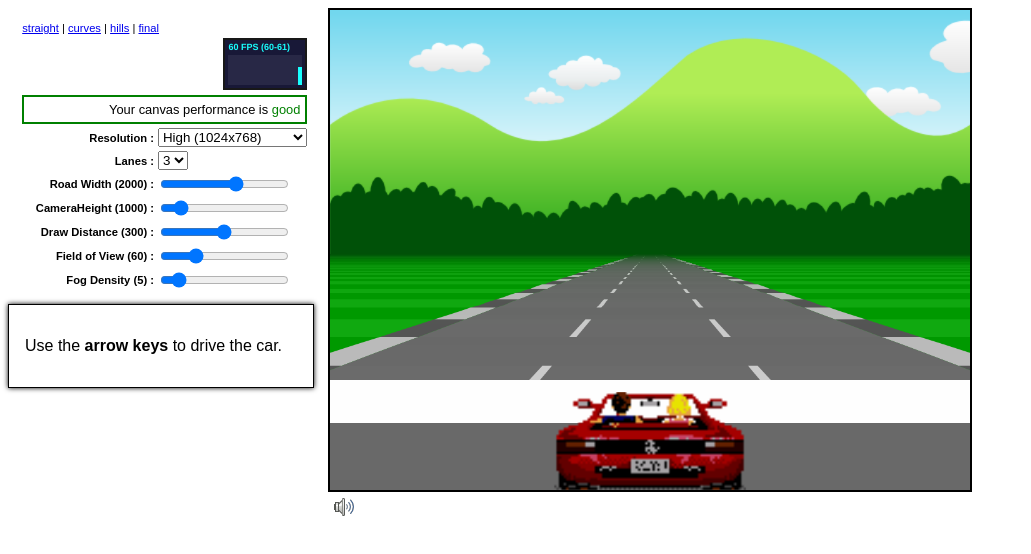
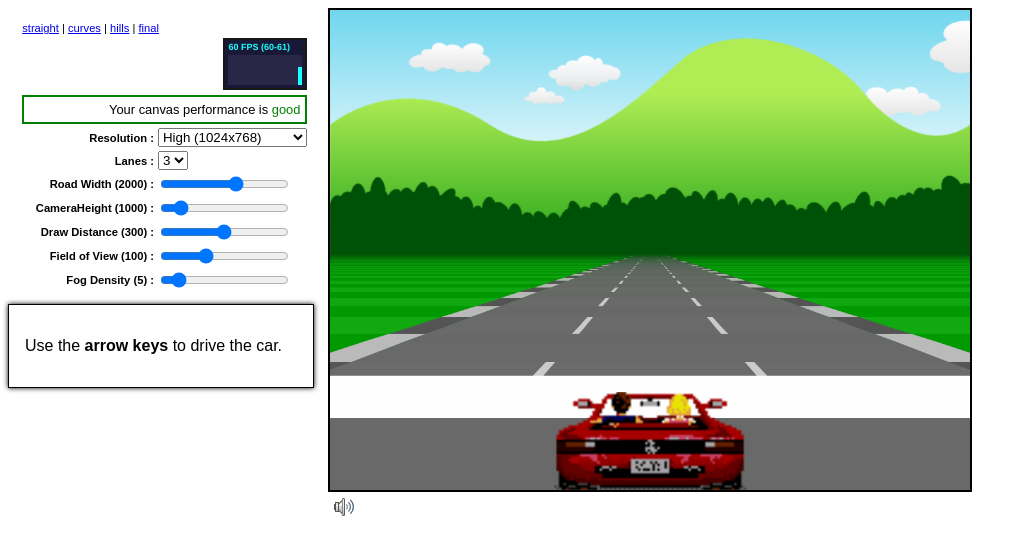
Before and after one commit to jakesgordon/javascript-racer, a plain HTML site: page v1.straight.html in a window 1280 px wide. Shown: the whole page, without its empty margins (0-1031 px from the left). Drawn offline with Linux system fonts and the light colour scheme.

Commit message:
corrected cameraDepth/fieldOfView calculations

```diff
--- a/v1.straight.html
+++ b/v1.straight.html
@@ -55,7 +55,7 @@
     </tr>
     <tr>
       <th><label for="fieldOfView">Field of View (<span id="currentFieldOfView"></span>) :</label></th>
-      <td><input id="fieldOfView" type='range' min='40' max='120' title="integer (40-120)"></td>
+      <td><input id="fieldOfView" type='range' min='80' max='140' title="integer (80-140)"></td>
     </tr>
     <tr>
       <th><label for="fogDensity">Fog Density (<span id="currentFogDensity"></span>) :</label></th>
@@ -100,7 +100,7 @@
     var rumbleLength  = 3;                       // number of segments per red/white rumble strip
     var trackLength   = null;                    // z length of entire track (computed)
     var lanes         = 3;                       // number of lanes
-    var fieldOfView   = 60;                      // angle (degrees) for field of view
+    var fieldOfView   = 100;                     // angle (degrees) for field of view
     var cameraHeight  = 1000;                    // z height of camera
     var cameraDepth   = null;                    // z distance camera is from screen (computed)
     var drawDistance  = 300;                     // number of segments to draw
@@ -265,7 +265,7 @@
       fieldOfView            = Util.toInt(options.fieldOfView,    fieldOfView);
       segmentLength          = Util.toInt(options.segmentLength,  segmentLength);
       rumbleLength           = Util.toInt(options.rumbleLength,   rumbleLength);
-      cameraDepth            = 1 / (2*Math.tan((fieldOfView/2) * Math.PI/180));
+      cameraDepth            = 1 / Math.tan((fieldOfView/2) * Math.PI/180);
       playerZ                = (cameraHeight * cameraDepth);
       resolution             = height/480;
       refreshTweakUI();
```
Also changed, not shown: v2.curves.html (+3 -3 lines), v3.hills.html (+3 -3 lines), v4.final.html (+3 -3 lines), 1 other file.
